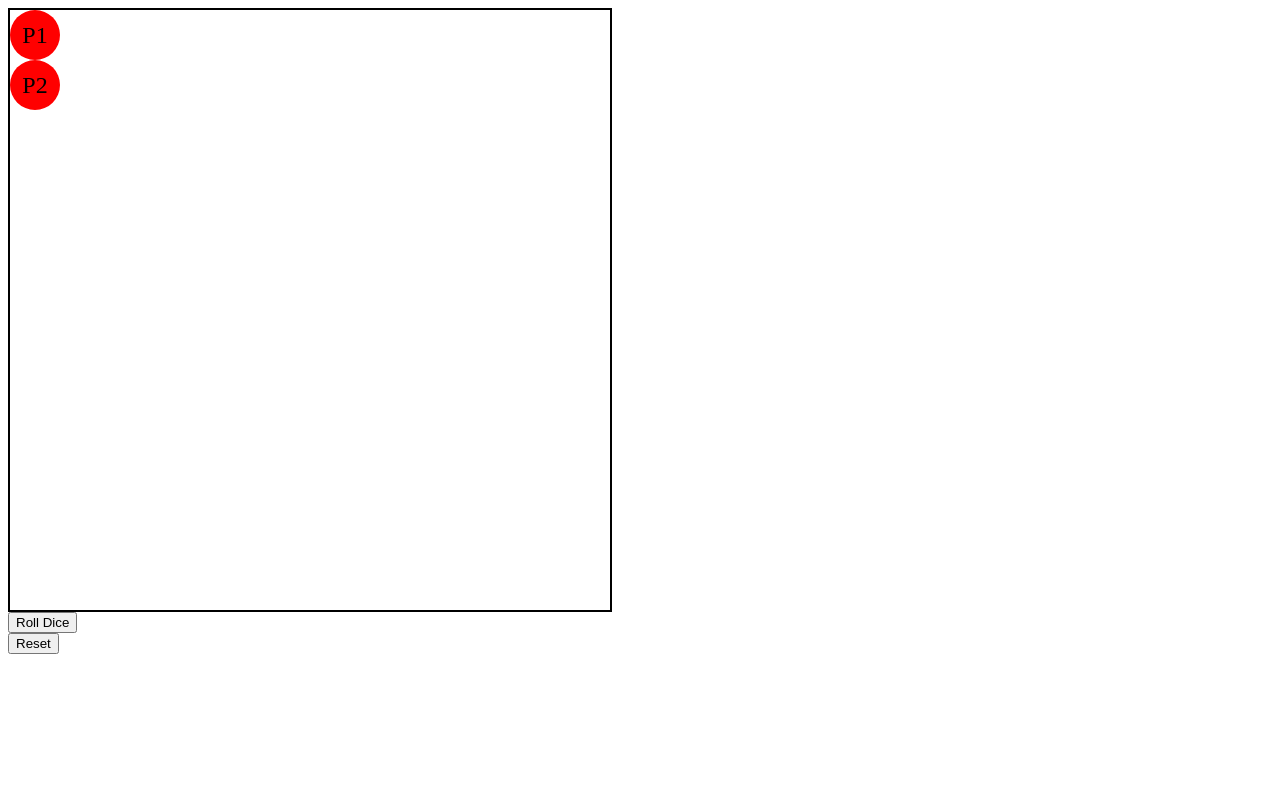
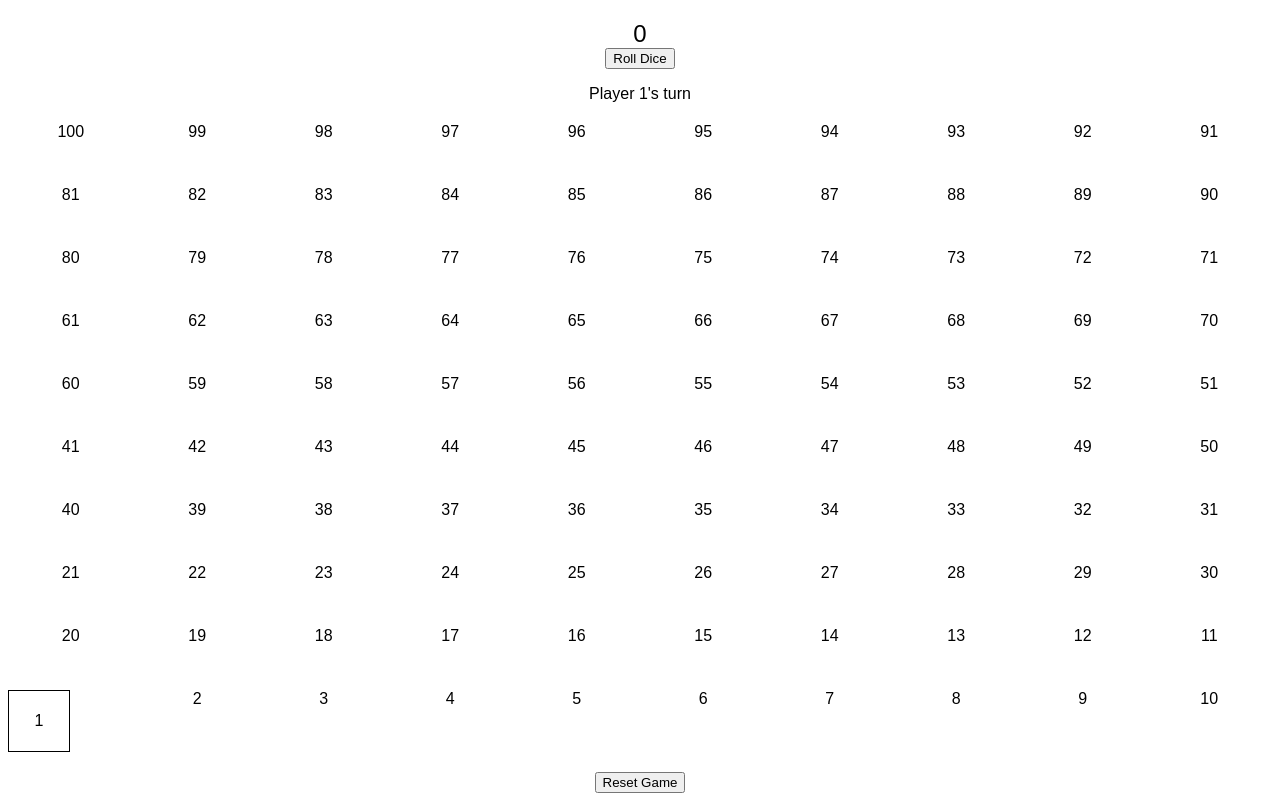
Before and after one commit to 23f2001959/demo-task-8c0635b1, a plain HTML site: page index.html in a window 1280 px wide. Drawn offline with Linux system fonts and the light colour scheme.

Commit message:
Update index.html (round 2)

```diff
--- a/index.html
+++ b/index.html
@@ -1,113 +1,255 @@
 <!DOCTYPE html>
-<html>
+<html lang="en">
+
 <head>
+    <meta charset="UTF-8">
+    <meta http-equiv="X-UA-Compatible" content="IE=edge">
+    <meta name="viewport" content="width=device-width, initial-scale=1.0">
     <title>Snake and Ladder Game</title>
+</head>
+
+<body>
     <style>
-        .game-board {
+        body {
+            font-family: Arial, sans-serif;
+            text-align: center;
+        }
+
+        .board {
             display: grid;
             grid-template-columns: repeat(10, 1fr);
             grid-template-rows: repeat(10, 1fr);
-            width: 600px;
-            height: 600px;
-            border: 2px solid black;
+            gap: 1px;
+            margin: 20px auto;
         }
-        .player-one, .player-two {
-            width: 50px;
-            height: 50px;
+
+        .cell {
+            border: 1px solid black;
+            display: flex;
+            align-items: center;
+            justify-content: center;
+            height: 60px;
+            width: 60px;
+        }
+
+        #player1 {
+            background-color: red;
+            color: white;
+            font-weight: bold;
             border-radius: 50%;
-            background-color: red;
-            display: flex;
-            justify-content: center;
-            align-items: center;
+        }
+
+        #player2 {
+            background-color: blue;
+            color: white;
+            font-weight: bold;
+            border-radius: 50%;
+        }
+
+        #dice {
             font-size: 24px;
-        }
-        .snake {
-            color: blue;
-        }
-        .ladder {
-            color: green;
+            margin-top: 20px;
         }
     </style>
-</head>
-<body>
-    <div class="game-board"></div>
+
+    <div id="dice">0</div>
     <button onclick="rollDice()">Roll Dice</button>
-    <span id="dice-value"></span>
-    <br>
-    <span id="turn"></span>
-    <button onclick="resetGame()">Reset</button>
+    <p id="turn">Player 1's turn</p>
+    <div class="board">
+        <div class="cell" id="c100">100</div>
+        <div class="cell" id="c99">99</div>
+        <div class="cell" id="c98">98</div>
+        <div class="cell" id="c97">97</div>
+        <div class="cell" id="c96">96</div>
+        <div class="cell" id="c95">95</div>
+        <div class="cell" id="c94">94</div>
+        <div class="cell" id="c93">93</div>
+        <div class="cell" id="c92">92</div>
+        <div class="cell" id="c91">91</div>
+
+        <div class="cell" id="c81">81</div>
+        <div class="cell" id="c82">82</div>
+        <div class="cell" id="c83">83</div>
+        <div class="cell" id="c84">84</div>
+        <div class="cell" id="c85">85</div>
+        <div class="cell" id="c86">86</div>
+        <div class="cell" id="c87">87</div>
+        <div class="cell" id="c88">88</div>
+        <div class="cell" id="c89">89</div>
+        <div class="cell" id="c90">90</div>
+
+        <div class="cell" id="c80">80</div>
+        <div class="cell" id="c79">79</div>
+        <div class="cell" id="c78">78</div>
+        <div class="cell" id="c77">77</div>
+        <div class="cell" id="c76">76</div>
+        <div class="cell" id="c75">75</div>
+        <div class="cell" id="c74">74</div>
+        <div class="cell" id="c73">73</div>
+        <div class="cell" id="c72">72</div>
+        <div class="cell" id="c71">71</div>
+
+        <div class="cell" id="c61">61</div>
+        <div class="cell" id="c62">62</div>
+        <div class="cell" id="c63">63</div>
+        <div class="cell" id="c64">64</div>
+        <div class="cell" id="c65">65</div>
+        <div class="cell" id="c66">66</div>
+        <div class="cell" id="c67">67</div>
+        <div class="cell" id="c68">68</div>
+        <div class="cell" id="c69">69</div>
+        <div class="cell" id="c70">70</div>
+
+        <div class="cell" id="c60">60</div>
+        <div class="cell" id="c59">59</div>
+        <div class="cell" id="c58">58</div>
+        <div class="cell" id="c57">57</div>
+        <div class="cell" id="c56">56</div>
+        <div class="cell" id="c55">55</div>
+        <div class="cell" id="c54">54</div>
+        <div class="cell" id="c53">53</div>
+        <div class="cell" id="c52">52</div>
+        <div class="cell" id="c51">51</div>
+
+        <div class="cell" id="c41">41</div>
+        <div class="cell" id="c42">42</div>
+        <div class="cell" id="c43">43</div>
+        <div class="cell" id="c44">44</div>
+        <div class="cell" id="c45">45</div>
+        <div class="cell" id="c46">46</div>
+        <div class="cell" id="c47">47</div>
+        <div class="cell" id="c48">48</div>
+        <div class="cell" id="c49">49</div>
+        <div class="cell" id="c50">50</div>
+
+        <div class="cell" id="c40">40</div>
+        <div class="cell" id="c39">39</div>
+        <div class="cell" id="c38">38</div>
+        <div class="cell" id="c37">37</div>
+        <div class="cell" id="c36">36</div>
+        <div class="cell" id="c35">35</div>
+        <div class="cell" id="c34">34</div>
+        <div class="cell" id="c33">33</div>
+        <div class="cell" id="c32">32</div>
+        <div class="cell" id="c31">31</div>
+
+        <div class="cell" id="c21">21</div>
+        <div class="cell" id="c22">22</div>
+        <div class="cell" id="c23">23</div>
+        <div class="cell" id="c24">24</div>
+        <div class="cell" id="c25">25</div>
+        <div class="cell" id="c26">26</div>
+        <div class="cell" id="c27">27</div>
+        <div class="cell" id="c28">28</div>
+        <div class="cell" id="c29">29</div>
+        <div class="cell" id="c30">30</div>
+
+        <div class="cell" id="c20">20</div>
+        <div class="cell" id="c19">19</div>
+        <div class="cell" id="c18">18</div>
+        <div class="cell" id="c17">17</div>
+        <div class="cell" id="c16">16</div>
+        <div class="cell" id="c15">15</div>
+        <div class="cell" id="c14">14</div>
+        <div class="cell" id="c13">13</div>
+        <div class="cell" id="c12">12</div>
+        <div class="cell" id="c11">11</div>
+
+        <div class="cell" id="c1">1</div>
+        <div class="cell" id="c2">2</div>
+        <div class="cell" id="c3">3</div>
+        <div class="cell" id="c4">4</div>
+        <div class="cell" id="c5">5</div>
+        <div class="cell" id="c6">6</div>
+        <div class="cell" id="c7">7</div>
+        <div class="cell" id="c8">8</div>
+        <div class="cell" id="c9">9</div>
+        <div class="cell" id="c10">10</div>
+    </div>
+    <button onclick="resetGame()">Reset Game</button>
 
     <script>
         let currentPlayer = 1;
-        let playerOnePosition = 1;
-        let playerTwoPosition = 1;
+        const players = {
+            1: 1,
+            2: 1
+        };
 
-        const snakesAndLadders = {
-            16: 6, 47: 26, 49: 11, 56: 53, 62: 19, 64: 60,
-            87: 24, 93: 73, 95: 75, 98: 78
+        const snakes = {
+            16: 6,
+            47: 26,
+            49: 11,
+            56: 53,
+            62: 19,
+            64: 60,
+            87: 24,
+            93: 73,
+            95: 75,
+            98: 78
+        };
+
+        const ladders = {
+            1: 38,
+            4: 14,
+            9: 31,
+            21: 42,
+            28: 84,
+            36: 44,
+            51: 67,
+            71: 91,
+            80: 100
         };
 
         function rollDice() {
             const diceValue = Math.floor(Math.random() * 6) + 1;
-            document.getElementById('dice-value').innerText = diceValue;
+            document.getElementById('dice').innerText = diceValue;
+
             movePlayer(diceValue);
         }
 
         function movePlayer(steps) {
-            const currentPosition = currentPlayer === 1 ? playerOnePosition : playerTwoPosition;
+            const currentPosition = players[currentPlayer];
             let newPosition = currentPosition + steps;
-            if (newPosition in snakesAndLadders) {
-                newPosition = snakesAndLadders[newPosition];
+            if (newPosition > 100) {
+                newPosition = 100 - (newPosition - 100);
             }
-            if (newPosition <= 100) {
-                currentPlayer === 1 ? playerOnePosition = newPosition : playerTwoPosition = newPosition;
-                renderPlayers();
-                if (newPosition === 100) {
-                    alert(`Player ${currentPlayer} wins!`);
-                } else {
-                    currentPlayer = currentPlayer === 1 ? 2 : 1;
-                    document.getElementById('turn').innerText = `Player ${currentPlayer}'s turn`;
-                }
+
+            if (snakes[newPosition]) {
+                newPosition = snakes[newPosition];
+            } else if (ladders[newPosition]) {
+                newPosition = ladders[newPosition];
             }
-        }
 
-        function renderPlayers() {
-            document.querySelector('.game-board').innerHTML = '';
-            for (let i = 1; i <= 100; i++) {
-                const cell = document.createElement('div');
-                cell.classList.add('cell');
-                if (i in snakesAndLadders) {
-                    cell.classList.add('snake');
-                }
-                if (i === 100) {
-                    cell.classList.add('ladder');
-                }
-                if (playerOnePosition === i) {
-                    const playerOneToken = document.createElement('div');
-                    playerOneToken.classList.add('player-one');
-                    playerOneToken.innerText = 'P1';
-                    cell.appendChild(playerOneToken);
-                }
-                if (playerTwoPosition === i) {
-                    const playerTwoToken = document.createElement('div');
-                    playerTwoToken.classList.add('player-two');
-                    playerTwoToken.innerText = 'P2';
-                    cell.appendChild(playerTwoToken);
-                }
-                document.querySelector('.game-board').appendChild(cell);
+            document.getElementById(`c${currentPosition}`).removeAttribute('class');
+            document.getElementById(`c${newPosition}`).className = `cell ${currentPlayer === 1 ? 'player1' : 'player2'}`;
+
+            players[currentPlayer] = newPosition;
+
+            if (newPosition === 100) {
+                alert(`Player ${currentPlayer} wins!`);
+            } else {
+                currentPlayer = currentPlayer === 1 ? 2 : 1;
+                document.getElementById('turn').innerText = `Player ${currentPlayer}'s turn`;
             }
         }
 
         function resetGame() {
+            players[1] = 1;
+            players[2] = 1;
             currentPlayer = 1;
-            playerOnePosition = 1;
-            playerTwoPosition = 1;
-            document.getElementById('dice-value').innerText = '';
-            document.getElementById('turn').innerText = "Player 1's turn";
-            renderPlayers();
+
+            document.getElementById('dice').innerText = 0;
+            document.getElementById('turn').innerText = `Player 1's turn`;
+
+            for (let i = 1; i <= 100; i++) {
+                document.getElementById(`c${i}`).removeAttribute('class');
+            }
+
+            document.getElementById('c1').className = 'cell player1';
         }
 
-        renderPlayers();
+        window.onload = resetGame;
     </script>
 </body>
+
 </html>
```
